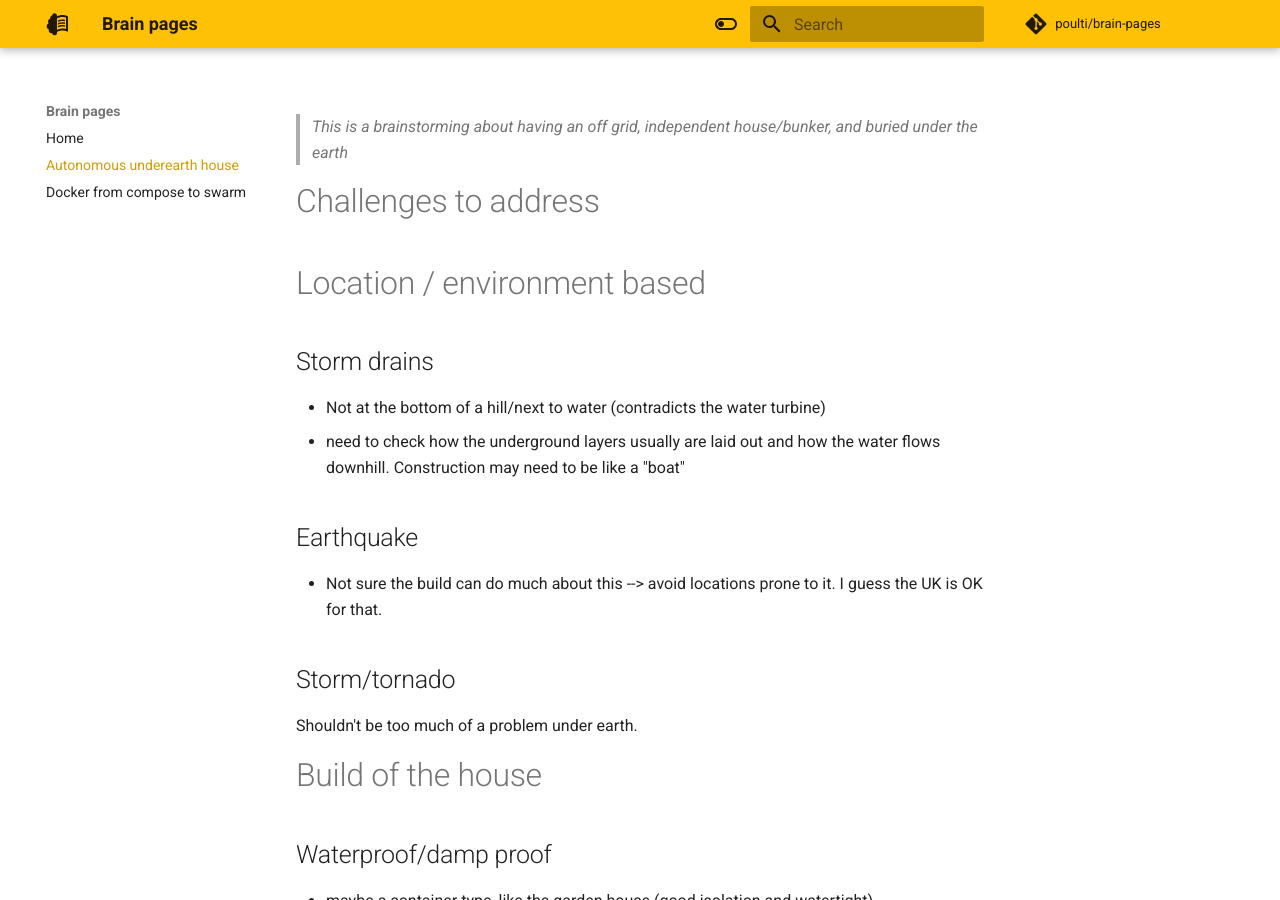
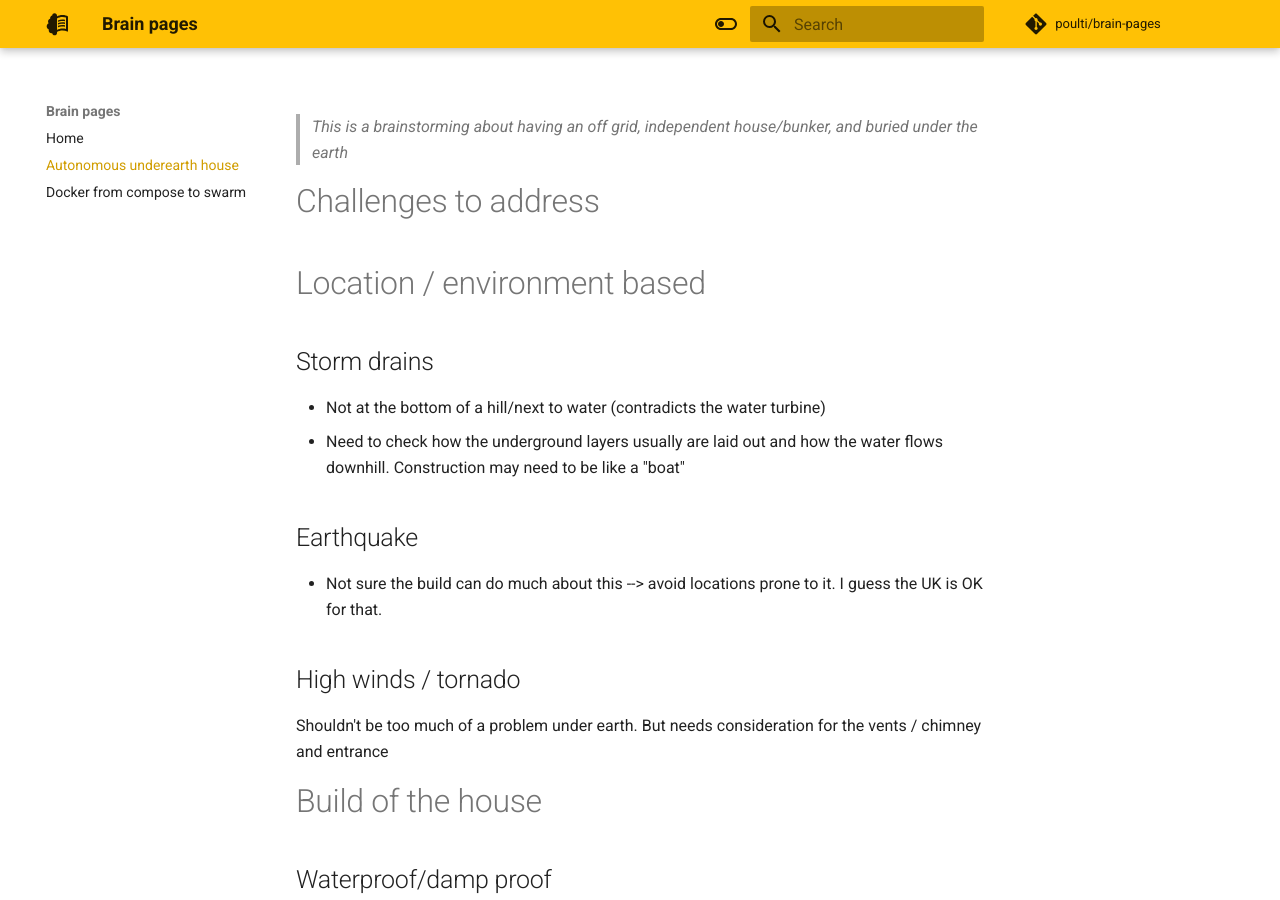
Before and after one commit to poulti/brain-pages, an MkDocs documentation site: the page built from docs/autonomous-underearth-house.md, in a window 1280 px wide and 900 px high. Built offline with MkDocs 1.6.1 and Material for MkDocs 9.7.7, drawn with Linux system fonts in a browser that asks for light colours; comment, search, counter and statistics services are not loaded.

Commit message:
Adds a bit to the location

```diff
--- a/docs/autonomous-underearth-house.md
+++ b/docs/autonomous-underearth-house.md
@@ -9,11 +9,12 @@ tags: Blog
 
 ## Storm drains
 - Not at the bottom of a hill/next to water (contradicts the water turbine)
-- need to check how the underground layers usually are laid out and how the water flows downhill. Construction may need to be like a "boat"
+- Need to check how the underground layers usually are laid out and how the water flows downhill. Construction may need to be like a "boat"
 ## Earthquake
 - Not sure the build can do much about this --> avoid locations prone to it. I guess the UK is OK for that.
-## Storm/tornado
+## High winds / tornado
 Shouldn't be too much of a problem under earth.
+But needs consideration for the vents / chimney and entrance
 
 
 # Build of the house
```
